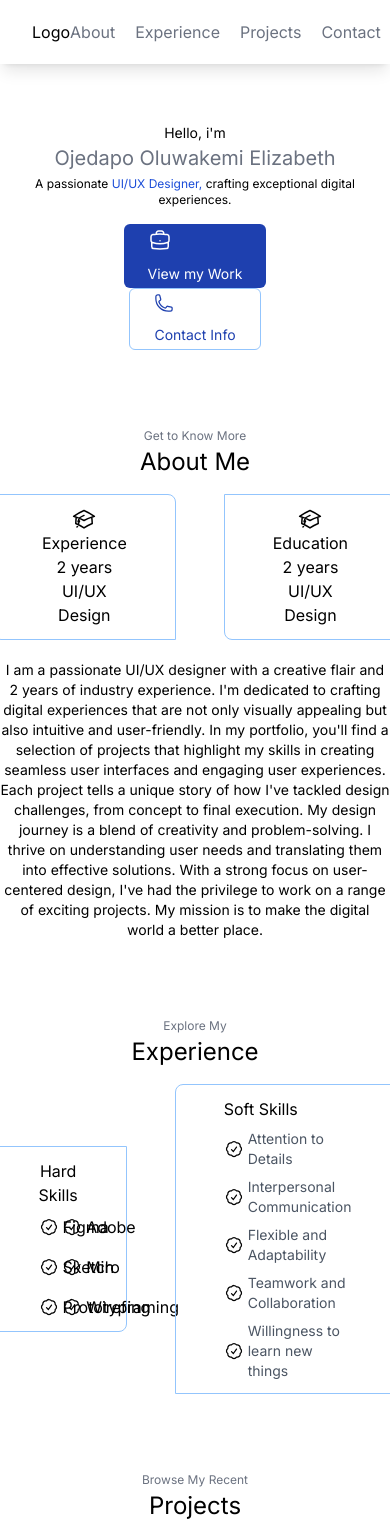
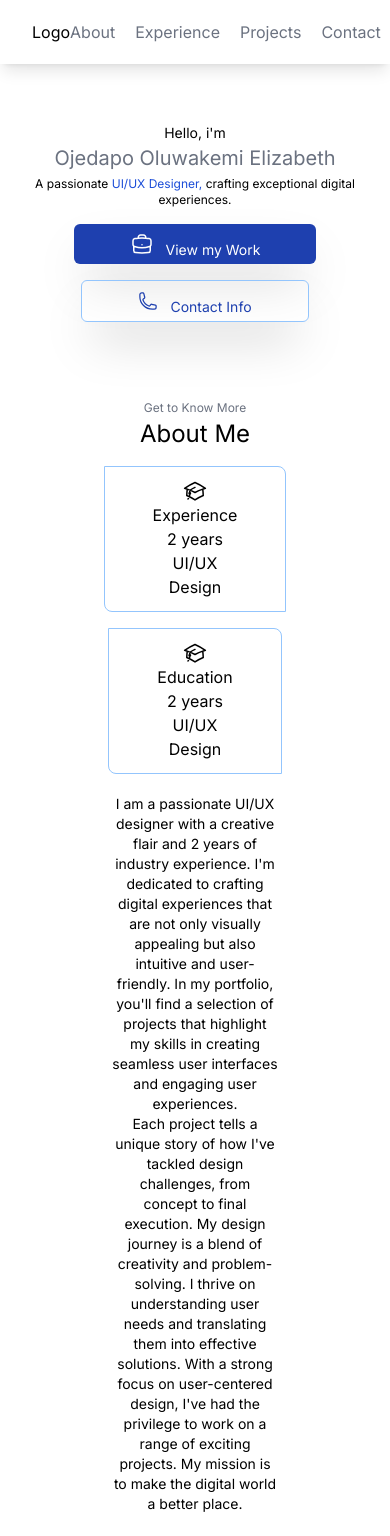
Before and after one commit to sundayonah/enehi-protfolio, a Next.js app: page / in a window 390 px wide. Shown: the top 1536 px of the page. Built offline with nearby package versions, Linux system fonts and the light colour scheme.

Commit message:
update grid

```diff
--- a/app/component/aboutMe.jsx
+++ b/app/component/aboutMe.jsx
@@ -2,10 +2,11 @@ import React from 'react';
 
 const AboutMe = () => {
    return (
-      <div className="mx-auto max-w-4xl  pb-12 pt-6 text-center sm:pl-32 lg:px-8">
+      <div className="mx-auto max-w-4xl  pb-12 pt-6 text-center sm:px-32 px-28 lg:px-8">
          <span className="text-xs text-gray-500">Get to Know More</span>
          <h1 className="text-2xl">About Me</h1>
-         <div className="flex justify-center items-center space-x-12 mt-4">
+         <div className="flex flex-col sm:flex-row items-center justify-center space-x-0 sm:space-x-12  mt-4">
+            {/* <div className="flex justify-center items-center space-x-12 mt-4"> */}
             <div className="flex flex-col items-center py-3 px-12 border border-blue-300 rounded-tr-lg rounded-bl-lg ">
                <svg
                   xmlns="http://www.w3.org/2000/svg"
@@ -25,7 +26,7 @@ const AboutMe = () => {
                <p>2 years</p>
                <span>UI/UX Design</span>
             </div>
-            <div className="flex flex-col items-center py-3 px-12 border border-blue-300 rounded-tr-lg rounded-bl-lg ">
+            <div className="flex flex-col mt-4 sm:mt-0  items-center py-3 px-12 border border-blue-300 rounded-tr-lg rounded-bl-lg ">
                <svg
                   xmlns="http://www.w3.org/2000/svg"
                   fill="none"
@@ -46,15 +47,16 @@ const AboutMe = () => {
                <span>UI/UX Design</span>
             </div>
          </div>
-         <p className="text-sm mt-5">
-            {` I am a passionate UI/UX designer with a creative flair and 2 years
+         <div className="">
+            <p className="text-sm mt-5">
+               {` I am a passionate UI/UX designer with a creative flair and 2 years
             of industry experience. I'm dedicated to crafting digital
             experiences that are not only visually appealing but also intuitive
             and user-friendly. In my portfolio, you'll find a selection of
             projects that highlight my skills in creating seamless user
             interfaces and engaging user experiences.`}
-         </p>
-         <p className="text-sm">{` Each project tells a
+            </p>
+            <p className="text-sm">{` Each project tells a
             unique story of how I've tackled design challenges, from concept to
             final execution. My design journey is a blend of creativity and
             problem-solving. I thrive on understanding user needs and
@@ -62,6 +64,7 @@ const AboutMe = () => {
             user-centered design, I've had the privilege to work on a range of
             exciting projects. My mission is to make the digital world a better
             place.`}</p>
+         </div>
       </div>
    );
 };
--- a/app/component/experience.jsx
+++ b/app/component/experience.jsx
@@ -19,10 +19,11 @@ const Experince = () => {
    ];
 
    return (
-      <div className="mx-auto max-w-4xl  pb-12 pt-6 text-center sm:pl-32 lg:px-8">
+      <div className="mx-auto max-w-4xl  pb-12 pt-6 text-center sm:px-24 px-16 lg:px-8">
          <span className="text-xs text-gray-500">Explore My</span>
          <h1 className="text-2xl">Experience</h1>
-         <div className="flex justify-center items-center space-x-12 mt-4">
+         <div className="flex flex-col sm:flex-row items-center justify-center space-x-0 sm:space-x-12  mt-4">
+            {/* <div className="flex justify-center items-center space-x-12 mt-4"> */}
             <div className="flex flex-col items-center py-3 px-12 border border-blue-300 rounded-tl-lg rounded-br-lg ">
                <h2>Hard Skills</h2>
                <div className="grid grid-cols-2 gap-2">
@@ -49,7 +50,7 @@ const Experince = () => {
                   ))}
                </div>
             </div>
-            <div className="flex flex-col items-start py-3 px-12 border border-blue-300 rounded-tl-lg rounded-br-lg ">
+            <div className="flex flex-col items-start mt-6 sm:mt-0  py-3 px-12 border border-blue-300 rounded-tl-lg rounded-br-lg ">
                <span className="">Soft Skills</span>
                <div></div>
                {softKills.map((skills, index) => (
--- a/app/component/hero.jsx
+++ b/app/component/hero.jsx
@@ -8,7 +8,7 @@ import Footer from './footer';
 const Hero = () => {
    return (
       <>
-         <div className="mx-auto max-w-7xl  pb-12 pt-6 text-center sm:pl-32 lg:px-8">
+         <div className="mx-auto max-w-7xl  pb-12 pt-6 text-center sm:px-32 lg:px-8">
             <div className="">
                <span className="text-sm ">Hello, {`i'm`}</span>
                <p className="text-gray-500 text-xl pb-1">
@@ -20,8 +20,8 @@ const Hero = () => {
                   crafting exceptional digital experiences.
                </p>
             </div>
-            <div className="flex flex-col sm:flex-row sm:pt-2 items-center justify-center space-x-0 sm:space-x-12 mt-4">
-               <div className="flex flex-col bg-blue-800 py-1 px-6 rounded-md space-y-3 sm:space-y-0 sm:flex-row sm:space-x-3">
+            <div className="flex flex-col sm:flex-row items-center justify-center space-x-0 sm:space-x-12  mt-4">
+               <div className="flex flex-row sm:flex-row  justify-center items-center bg-blue-800 py-1  px-14 sm:px-6 rounded-md space-y-3 sm:space-y-0  sm:space-x-3 space-x-3 shadow-2xl">
                   <svg
                      xmlns="http://www.w3.org/2000/svg"
                      fill="none"
@@ -38,7 +38,7 @@ const Hero = () => {
                   </svg>
                   <button className="text-white text-sm">View my Work</button>
                </div>
-               <div className="flex flex-col py-1 px-6 rounded-md border border-blue-300 space-y-3 sm:space-y-0 sm:flex-row sm:space-x-3">
+               <div className="flex flex-row justify-center items-center  sm:flex-row  py-1 px-14 sm:px-6 mt-4 sm:mt-0  rounded-md border border-blue-300 space-y-3 sm:space-y-0 sm:space-x-3 space-x-3 shadow-2xl">
                   <svg
                      xmlns="http://www.w3.org/2000/svg"
                      fill="none"
--- a/app/component/projects.jsx
+++ b/app/component/projects.jsx
@@ -9,7 +9,7 @@ const Projects = () => {
    ];
 
    return (
-      <div className="mx-auto max-w-7xl pb-12 pt-6 text-center sm:pl-32 lg:px-8">
+      <div className="mx-auto max-w-7xl pb-12 pt-6 text-center sm:px-16 px-8 lg:px-8">
          <span className="text-xs text-gray-500">Browse My Recent</span>
          <h1 className="text-2xl">Projects</h1>
          <div className="flex justify-center items-center space-x-8 mt-4">
```
